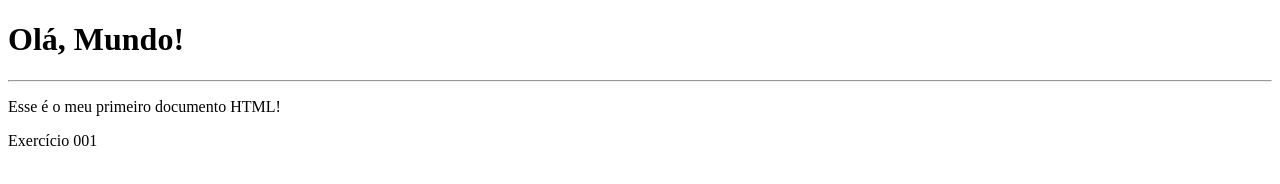
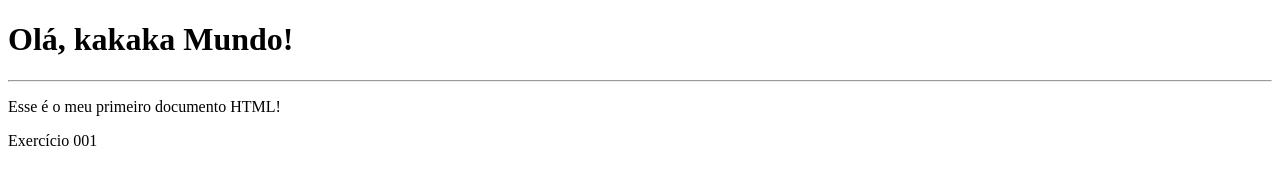
Before and after one commit to beatrizflorenccio/Projects-html-css, a plain HTML site: page html-css/exercicios/ex001/index.html in a window 1280 px wide. Drawn offline with Linux system fonts and the light colour scheme.

Commit message:
Update index curso
arrumar depois

```diff
--- a/html-css/exercicios/ex001/index.html
+++ b/html-css/exercicios/ex001/index.html
@@ -7,7 +7,7 @@
 </head>
 
 <body> <!--área de conteúdo do site-->
-    <h1>Olá, Mundo!</h1> <!--heading. título do corpo do site.-->
+    <h1>Olá, kakaka Mundo!</h1> <!--heading. título do corpo do site.-->
     <hr>
     <p>Esse é o meu primeiro documento HTML!</p>
     <p>Exercício 001</p>
```
